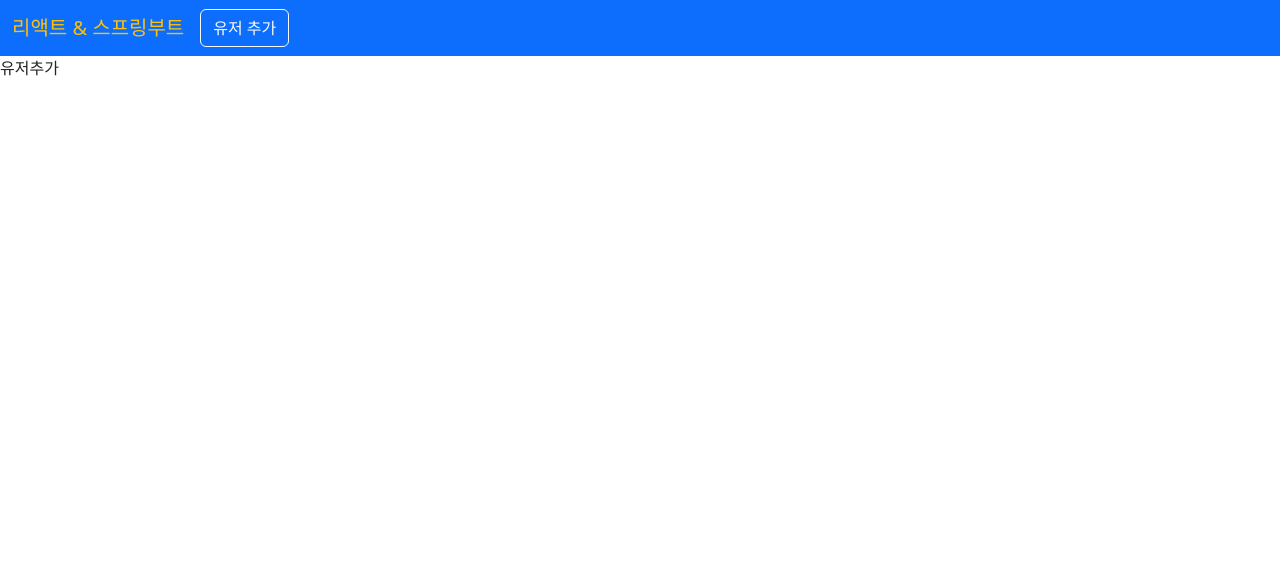
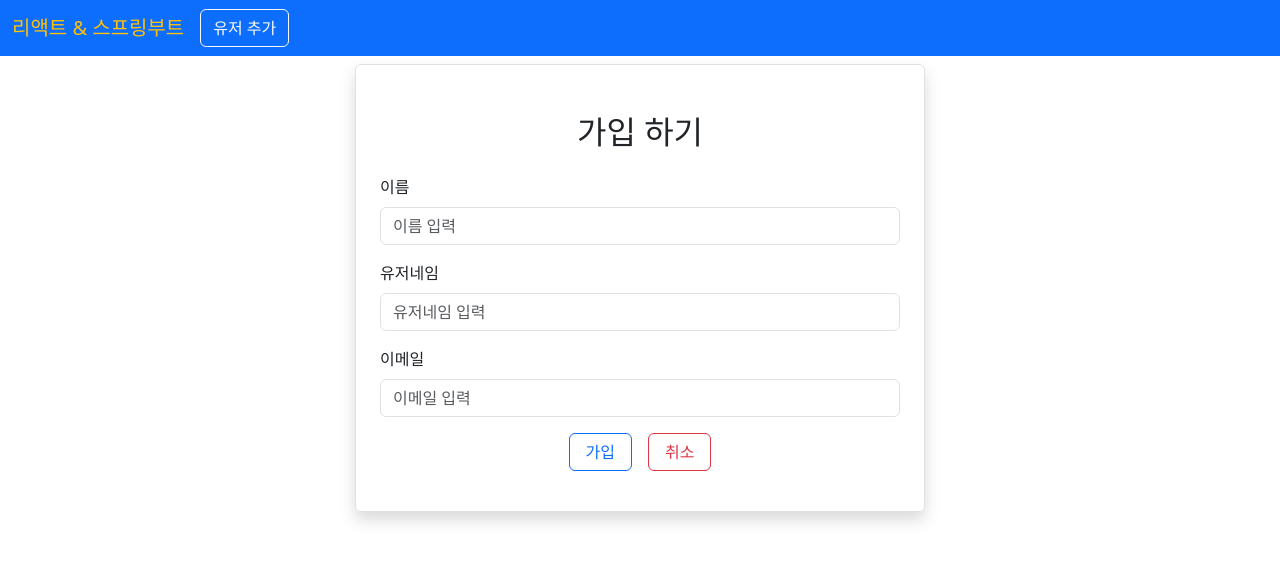
Before and after one commit to realsingeriu/frontend, a React (Vite) app: page /adduser in a window 1280 px wide. Shown: the top 562 px of the page. Built offline with nearby package versions, Linux system fonts and the light colour scheme.

Commit message:
AddUser.jsx에 form 유저가입 구현

```diff
--- a/src/users/AddUser.jsx
+++ b/src/users/AddUser.jsx
@@ -1,7 +1,64 @@
 import React from "react";
+import { Link } from "react-router-dom";
 
 const AddUser = () => {
-  return <div>유저추가</div>;
+  return (
+    <div className="container">
+      <div className="row">
+        <div className="col-md-6 offset-md-3 border rounded p-4 mt-2 shadow">
+          <h2 className="text-center m-4">가입 하기</h2>
+          <div className="mb-3">
+            <label htmlFor="name" className="form-label">
+              이름
+            </label>
+            <input
+              type="text"
+              id="name"
+              className="form-control"
+              placeholder="이름 입력"
+              name="name"
+            />
+          </div>
+          <div className="mb-3">
+            <label htmlFor="username" className="form-label">
+              유저네임
+            </label>
+            <input
+              type="text"
+              id="username"
+              className="form-control"
+              placeholder="유저네임 입력"
+              name="username"
+            />
+          </div>
+          <div className="mb-3">
+            <label htmlFor="email" className="form-label">
+              이메일
+            </label>
+            <input
+              type="text"
+              id="email"
+              className="form-control"
+              placeholder="이메일 입력"
+              name="email"
+            />
+          </div>
+          <div className="mb-3 text-center">
+            <button type="submit" className="btn btn-outline-primary px-3 mx-2">
+              가입
+            </button>
+            <Link
+              to="/"
+              type="submit"
+              className="btn btn-outline-danger px-3 mx-2"
+            >
+              취소
+            </Link>
+          </div>
+        </div>
+      </div>
+    </div>
+  );
 };
 
 export default AddUser;
```
